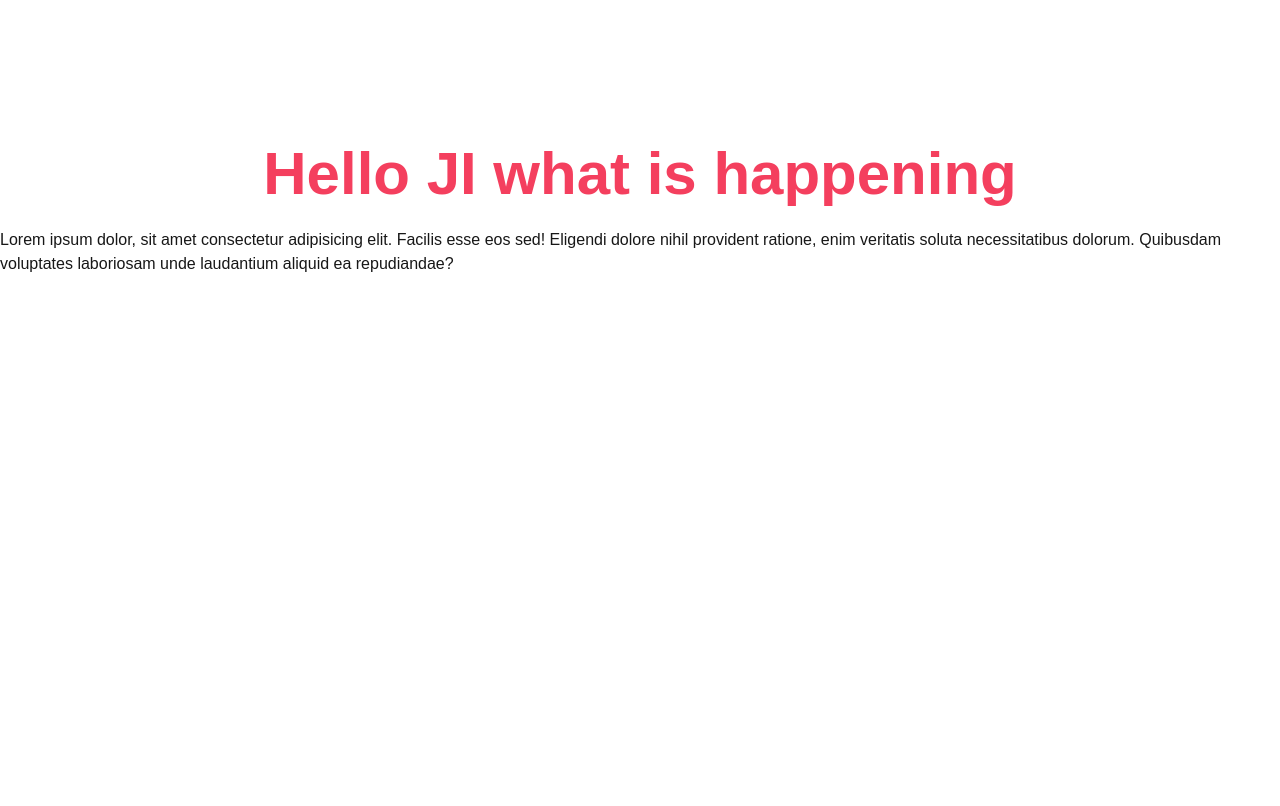
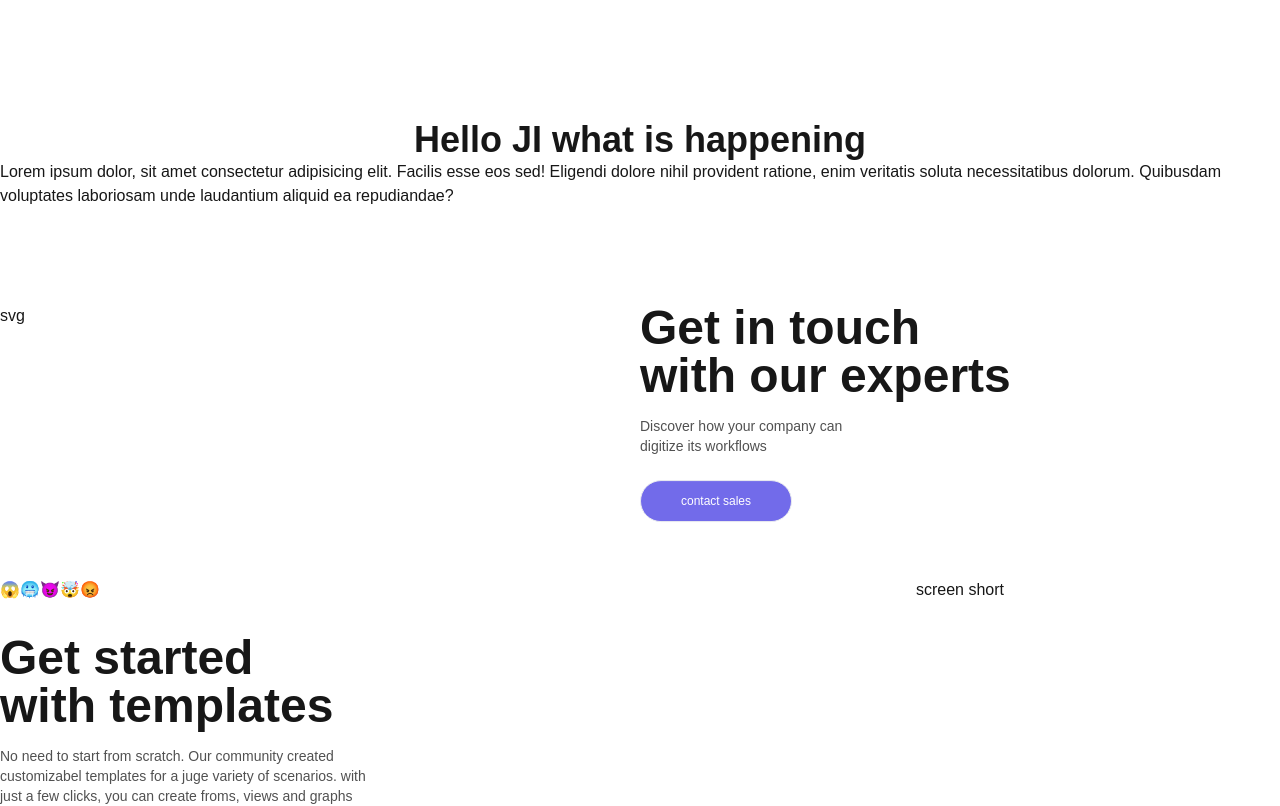
Before and after one commit to itssunnyfunny/UI-practices, a Next.js app in the folder 2next-pages/: page / in a window 1280 px wide. Shown: the part 1280-2086 px from the top of the page. Before the commit the page ends 1556 px from the top, so only its background shows below. Built offline with nearby package versions, Linux system fonts and the light colour scheme.

Commit message:
adding other pieces

```diff
--- a/2next-pages/app/page.tsx
+++ b/2next-pages/app/page.tsx
@@ -5,7 +5,9 @@ import Image from "next/image";
 import Link from "next/link";
 import { useRouter } from "next/navigation";
 import ScrollAnimation from "@/components/ScrollAnimation";
+import UserNo from "@/components/userNum"
 
+import GetStarted from '@/components/GetStarted'
 
 
 export default function Home() {
@@ -32,11 +34,17 @@ export default function Home() {
    about me
    </motion.button>
 
+   <ScrollAnimation><UserNo /></ScrollAnimation>
+
   </main>
-  <ScrollAnimation>Hello JI what is happening</ScrollAnimation>
+
+  <ScrollAnimation><div className="text-center text-4xl font-bold ">
+  Hello JI what is happening
+    </div></ScrollAnimation>
    <div>
     Lorem ipsum dolor, sit amet consectetur adipisicing elit. Facilis esse eos sed! Eligendi dolore nihil provident ratione, enim veritatis soluta necessitatibus dolorum. Quibusdam voluptates laboriosam unde laudantium aliquid ea repudiandae?
    </div>
+   <ScrollAnimation><GetStarted /></ScrollAnimation>
   </>
   );
 }
--- a/2next-pages/components/ScrollAnimation.tsx
+++ b/2next-pages/components/ScrollAnimation.tsx
@@ -13,12 +13,10 @@ export default function ScrollAnimation({children}:{children:React.ReactNode}) {
     initial={{
         opacity: 0,
         y: 50,
-        x:23
+
     }}
-    animate={isInView? {opacity:1,y:0,x:0}:{opacity:0, y:50, x:23}}
-    transition={{duration: 2}}
-
-    className=" text-6xl font-bold text-center p-6 text-rose-500 "
+    animate={isInView? {opacity:1,y:0}:{opacity:0, y:50}}
+    transition={{duration: 6}}
     >
    {children}
     </motion.div>
```
